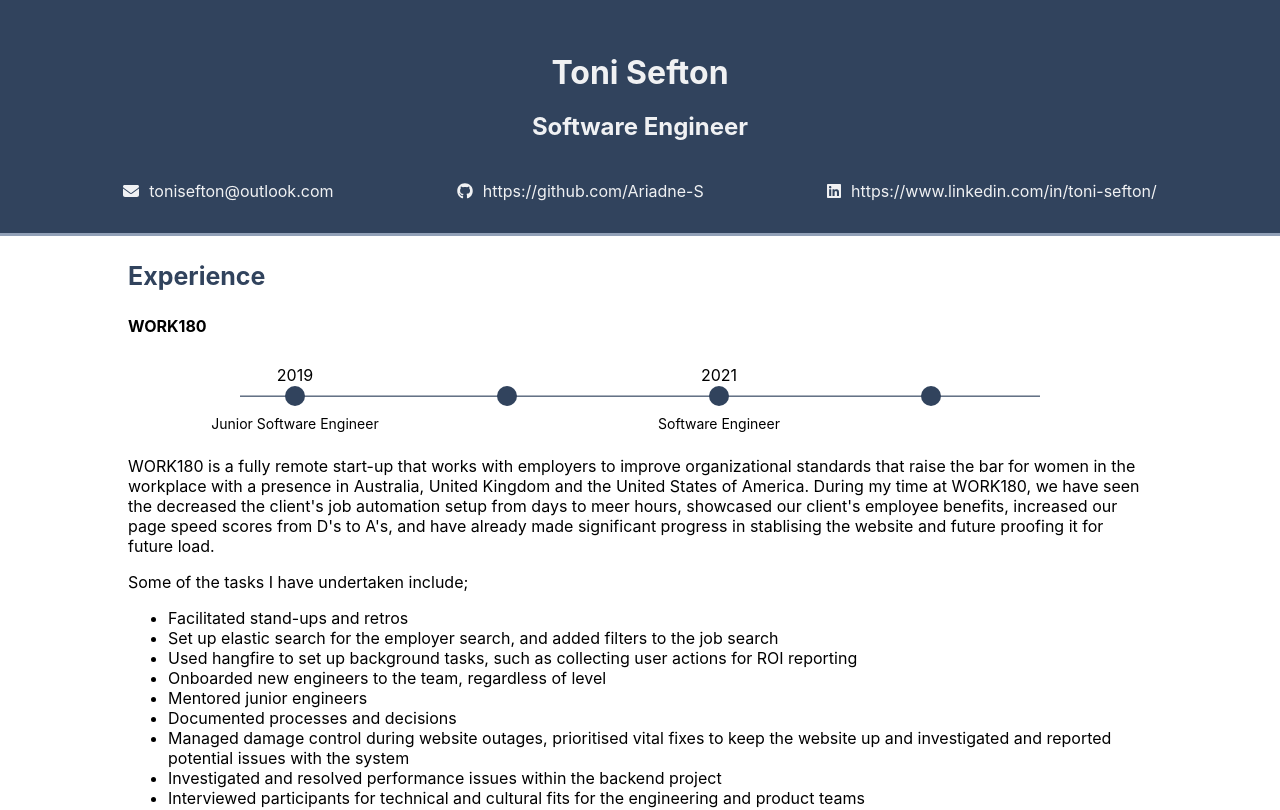
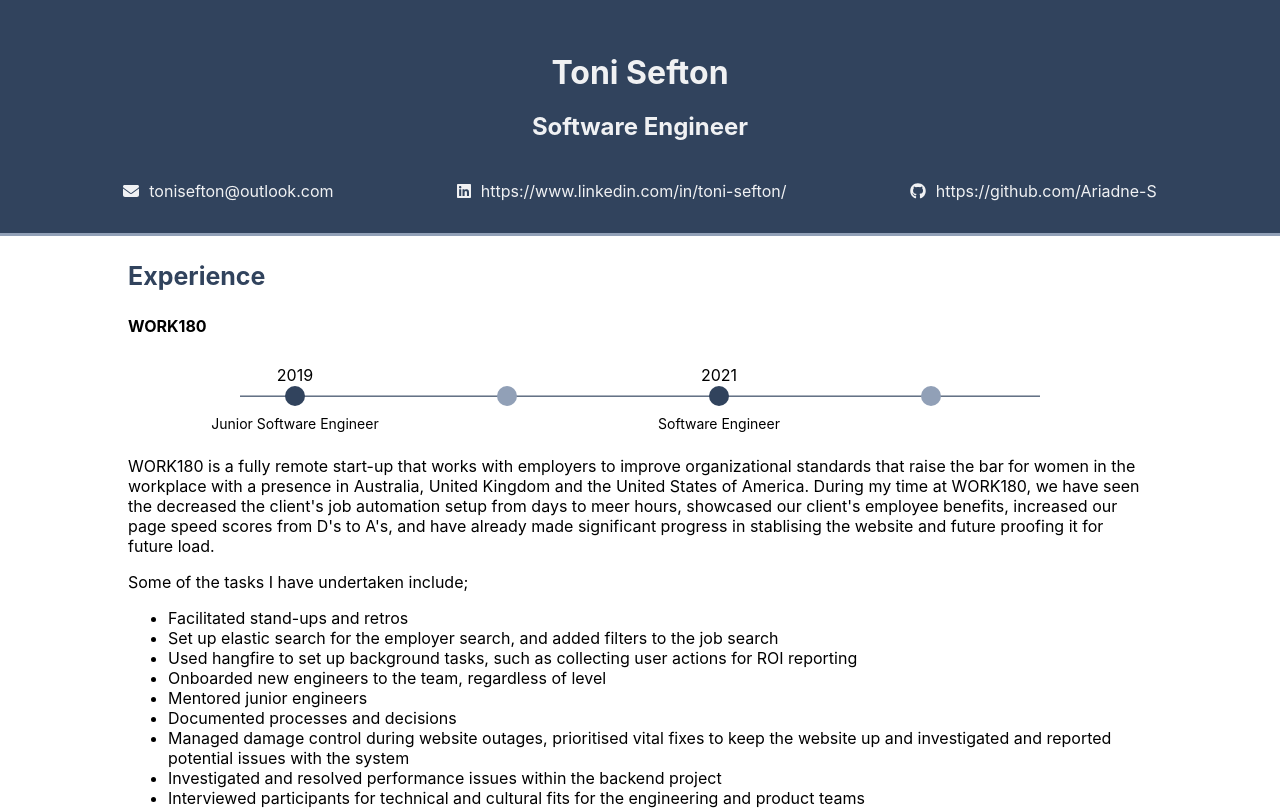
Before and after one commit to Ariadne-S/Resume, a Next.js app in the folder resume-2022/: page / in a window 1280 px wide. Shown: the top 810 px of the page. Built offline with nearby package versions, Linux system fonts and the light colour scheme.

Commit message:
Small style tweaks

```diff
--- a/resume-2022/components/experience.tsx
+++ b/resume-2022/components/experience.tsx
@@ -174,9 +174,9 @@ const Timeline: FC = () => {
     return (
         <TimeLineUl>
             <li data-year="2019" data-text="Junior Software Engineer"/>
-            <li data-year=" " data-text=" "/>
+            <li className={"pale"} data-year=" " data-text=" "/>
             <li data-year="2021" data-text="Software Engineer"/>
-            <li data-year=" " data-text=" "/>
+            <li className={"pale"} data-year=" " data-text=" "/>
         </TimeLineUl>
     )
 }
@@ -341,6 +341,10 @@ const TimeLineUl = styled.ul`
         &:first-child {
           margin-left: 5px;
         }
+
+        &.pale {
+            background: #91a0b7;
+        }
     }
 `
 
--- a/resume-2022/components/page-header.tsx
+++ b/resume-2022/components/page-header.tsx
@@ -23,15 +23,15 @@ const PageHeader: FC = () => {
                     <FontAwesomeIcon icon={emailIconDefinition}/>
                     tonisefton@outlook.com
                 </Info>
-                <Info href="https://github.com/Ariadne-S">
-                    <FontAwesomeIcon icon={githubIconDefinition}/>
-                    https://github.com/Ariadne-S
-                </Info>
                 <Info href="https://www.linkedin.com/in/toni-sefton/">
                     <FontAwesomeIcon icon={linkedInIconDefinition}/>
                     https://www.linkedin.com/in/
                     <wbr/>
                     toni-sefton/
+                </Info>
+                <Info href="https://github.com/Ariadne-S">
+                    <FontAwesomeIcon icon={githubIconDefinition}/>
+                    https://github.com/Ariadne-S
                 </Info>
             </PersonalInfo>
         </PageHeaderContainer>
```
